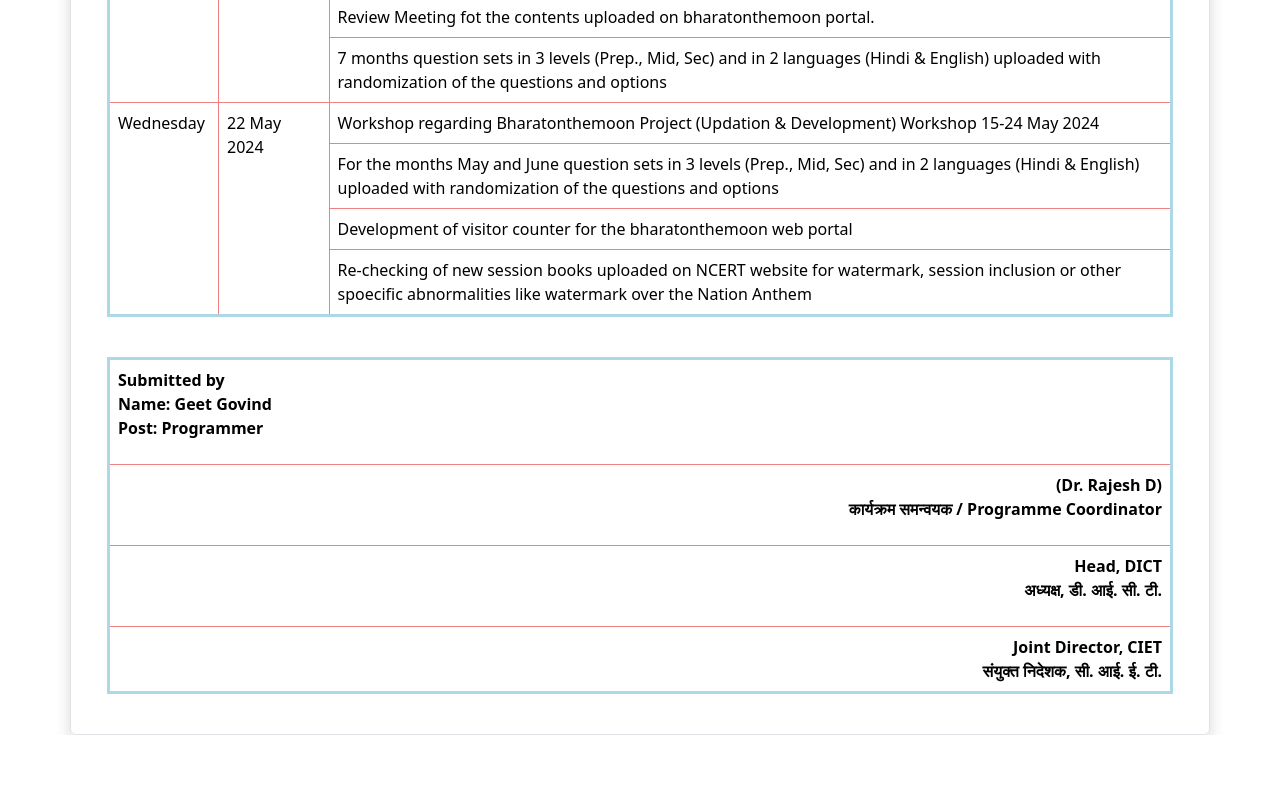
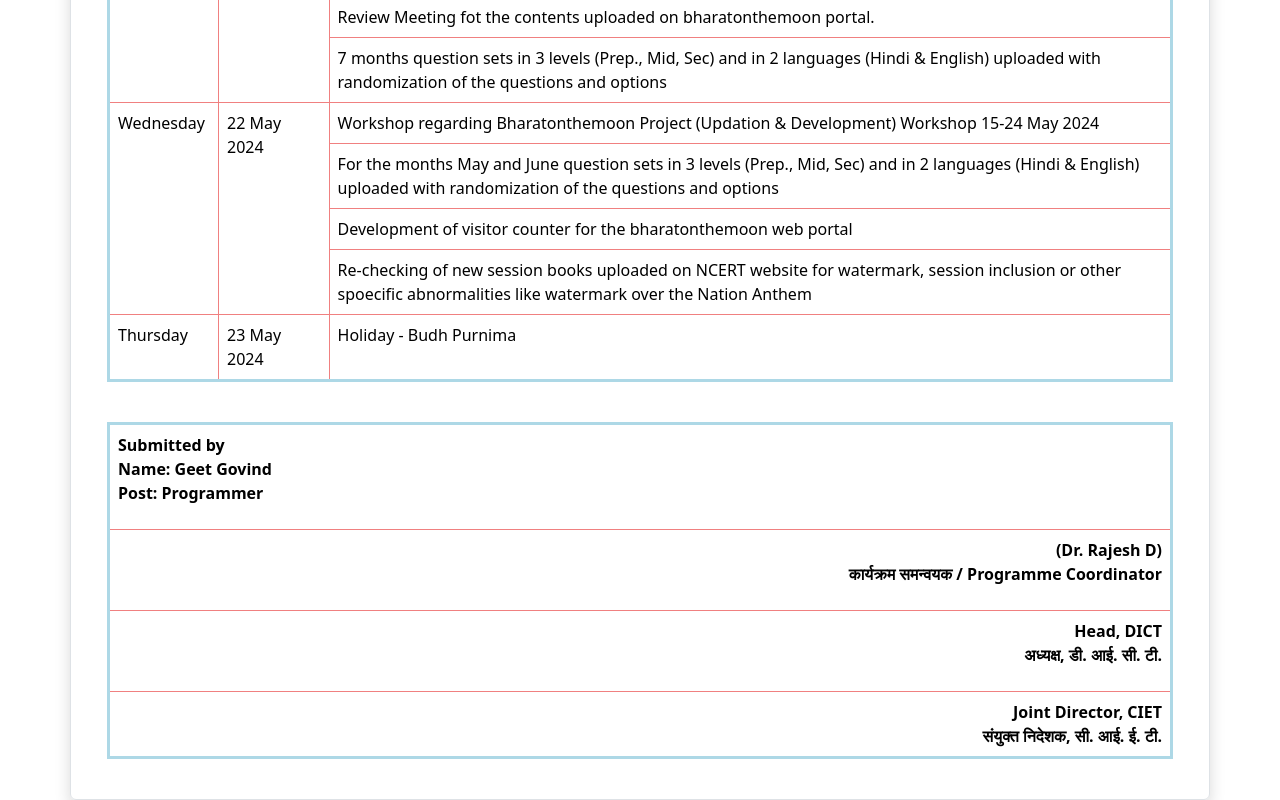
Before and after one commit to geetgovind/workreport, a plain HTML site: page index.html in a window 1280 px wide. Shown: the part 2785-3585 px from the top of the page. Before the commit the page ends 3520 px from the top, so only its background shows below. Drawn offline with nearby package versions, Linux system fonts and the light colour scheme.

Commit message:
Leave updated

```diff
--- a/index.html
+++ b/index.html
@@ -286,7 +286,11 @@
                         <td>Re-checking of new session books uploaded on NCERT website for watermark, session inclusion
                             or other spoecific abnormalities like watermark over the Nation Anthem</td>
                     </tr>
-
+                    <tr>
+                        <td>Thursday</td>
+                        <td>23 May 2024</td>
+                        <td>Holiday - Budh Purnima</td>
+                    </tr>
                 </tbody>
             </table>
         </div>
```
